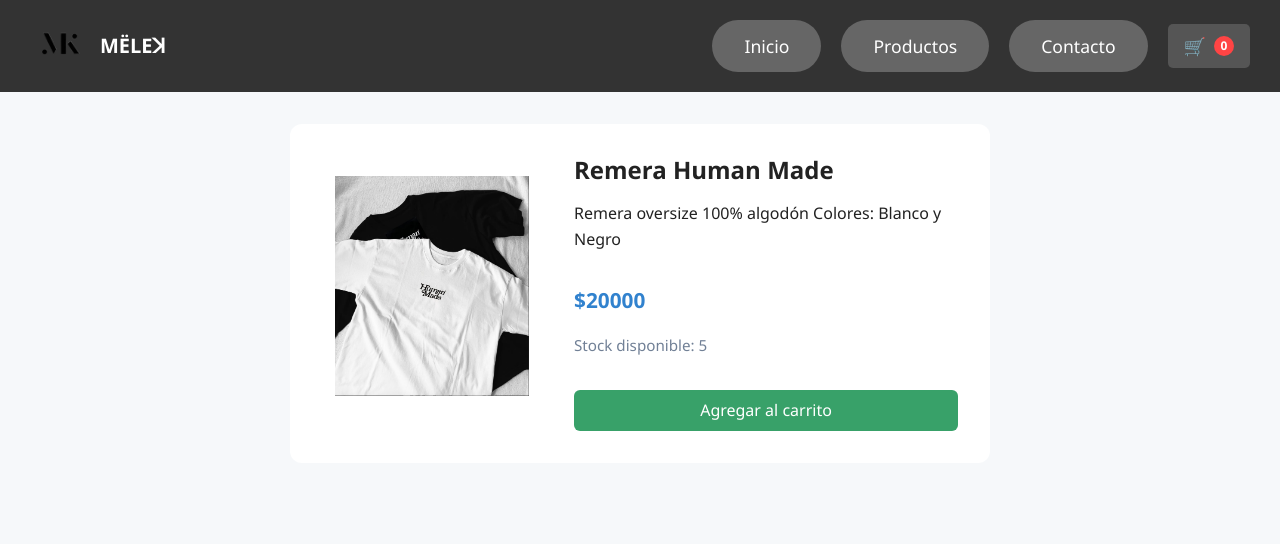
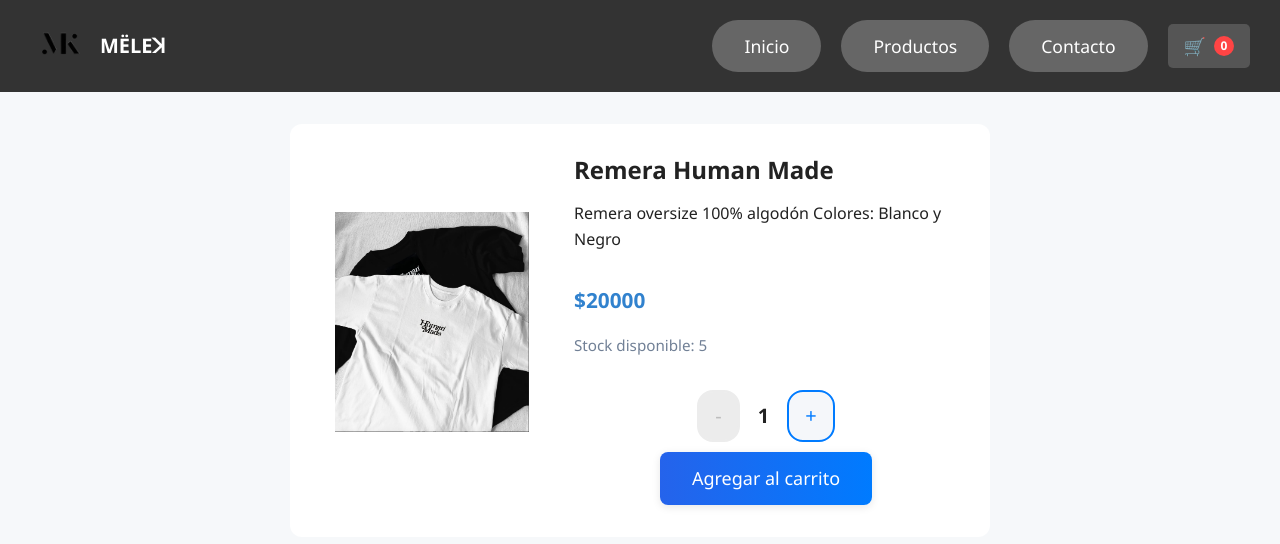
Before and after one commit to maticobo20/CreaTuLanding1-Cobo, a React (Vite) app: page /item/01 in a window 1280 px wide. Shown: the top 544 px of the page. Built offline with nearby package versions, Linux system fonts and the light colour scheme.

Commit message:
nuevo itemcount

```diff
--- a/src/App.css
+++ b/src/App.css
@@ -32,6 +32,7 @@
 	object-fit: contain;
 	margin-bottom: 0;
 }
+
 .item-detail-info {
 	flex: 1;
 	display: flex;
--- a/src/App.jsx
+++ b/src/App.jsx
@@ -1,24 +1,40 @@
-import React from 'react';
-import NavBar from './components/NavBar'
-import ItemListContainer from './components/ItemListContainer'
-import ItemDetailContainer from './components/ItemDetailContainer'
+import React, { useState } from 'react';
+import NavBar from './components/NavBar';
+import ItemListContainer from './components/ItemListContainer';
+import ItemDetailContainer from './components/ItemDetailContainer';
 import { BrowserRouter, Routes, Route } from 'react-router-dom';
-import './App.css'
+import './App.css';
 
 function App() {
+  const [cart, setCart] = useState([]);
+
+  const handleAddToCart = (item, quantity) => {
+    setCart(prevCart => {
+      const existing = prevCart.find(prod => prod.id === item.id);
+      if (existing) {
+        return prevCart.map(prod =>
+          prod.id === item.id ? { ...prod, quantity: prod.quantity + quantity } : prod
+        );
+      } else {
+        return [...prevCart, { ...item, quantity }];
+      }
+    });
+  };
+
+  const totalItems = cart.reduce((acc, prod) => acc + prod.quantity, 0);
+
   return (
     <BrowserRouter>
-      <NavBar />
+      <NavBar cantidad={totalItems} />
       <Routes>
         <Route path="/" element={
           <>
-            <ItemListContainer mensaje="¡MËLEꓘ Te da la bienvenida!" />
+            <ItemListContainer mensaje="¡MËLEꓘ Te da la bienvenida!" onAddToCart={handleAddToCart} />
           </>
         } />
-        <Route path="/productos" element={<ItemListContainer mensaje="¡MËLEꓘ!"/>} />
-        <Route path="/category/:id" element={<ItemListContainer mensaje="¡MËLEꓘ!"/>} />
-        <Route path="/category/:id" element={<ItemListContainer mensaje="¡MËLEꓘ!"/>} />
-        <Route path="/item/:id" element={<ItemDetailContainer />} />
+        <Route path="/productos" element={<ItemListContainer mensaje="¡MËLEꓘ!" onAddToCart={handleAddToCart} />} />
+        <Route path="/category/:id" element={<ItemListContainer mensaje="¡MËLEꓘ!" onAddToCart={handleAddToCart} />} />
+        <Route path="/item/:id" element={<ItemDetailContainer handleAddToCart={handleAddToCart} />} />
       </Routes>
     </BrowserRouter>
   );
--- a/src/components/Item.jsx
+++ b/src/components/Item.jsx
@@ -4,6 +4,10 @@
 
 
 const Item = ({ id, name, price, img, stock, onAddToCart }) => {
+    const handleBuy = () => {
+        const item = { id, name, price, img, stock };
+        if (onAddToCart) onAddToCart(item, 1);
+    };
     return (
         <div className="item-card">
             <img src={img} alt={name} className="product-image" />
@@ -11,7 +15,7 @@
             <p className="item-price">${price}</p>
             <p className="item-stock">Stock disponible: {stock}</p>
             <div className="item-btn-group">
-                <button className="item-btn comprar-btn" onClick={onAddToCart}>Comprar</button>
+                <button className="item-btn comprar-btn" onClick={handleBuy}>Comprar</button>
                 <Link to={`/item/${id}`} className="item-btn">Ver más</Link>
             </div>
         </div>
--- /dev/null
+++ b/src/components/ItemCount.jsx
@@ -0,0 +1,33 @@
+import React, { useState } from 'react';
+import '../css/ItemCount.css';
+
+const ItemCount = ({ initial = 1, stock = 10, onAdd }) => {
+  const [count, setCount] = useState(initial);
+
+  const handleDecrement = () => {
+    if (count > initial) setCount(count - 1);
+  };
+
+  const handleIncrement = () => {
+    if (count < stock) setCount(count + 1);
+  };
+
+  const handleAdd = () => {
+    if (onAdd) onAdd(count);
+  };
+
+  return (
+    <div className="item-count-container">
+      <div className="item-count-controls">
+        <button onClick={handleDecrement} disabled={count <= initial}>-</button>
+        <span>{count}</span>
+        <button onClick={handleIncrement} disabled={count >= stock}>+</button>
+      </div>
+      <button className="item-count-add" onClick={handleAdd} disabled={stock === 0}>
+        Agregar al carrito
+      </button>
+    </div>
+  );
+};
+
+export default ItemCount;
--- a/src/components/ItemDetail.jsx
+++ b/src/components/ItemDetail.jsx
@@ -1,7 +1,16 @@
-import React from 'react';
+import React, { useState } from 'react';
+import ItemCount from './ItemCount';
 
 
-const ItemDetail = ({ item }) => {
+const ItemDetail = ({ item, handleAddToCart }) => {
+  const [added, setAdded] = useState(false);
+
+  const onAdd = (quantity) => {
+    handleAddToCart(item, quantity);
+    setAdded(true);
+    setTimeout(() => setAdded(false), 2000);
+  };
+
   return (
     <div className="item-detail-horizontal">
       <img src={item.img} alt={item.name} className="item-detail-img" />
@@ -10,7 +19,12 @@
         <p>{item.description}</p>
         <span className="item-detail-price">${item.price}</span>
         <p className="item-stock">Stock disponible: {item.stock}</p>
-        <button className="add-cart-btn">Agregar al carrito</button>
+        <ItemCount stock={item.stock} initial={1} onAdd={onAdd} />
+        {added && (
+          <div className="add-confirmation">
+            ¡Producto agregado al carrito!
+          </div>
+        )}
       </div>
     </div>
   );
--- a/src/components/ItemDetailContainer.jsx
+++ b/src/components/ItemDetailContainer.jsx
@@ -3,7 +3,8 @@
 import { getItem } from "../mock/AsyncMock";
 import ItemDetail from "./ItemDetail";
 
-export const ItemDetailContainer = () => {
+
+export const ItemDetailContainer = ({ handleAddToCart }) => {
   const [item, setItem] = useState(null);
   const { id } = useParams();
 
@@ -17,7 +18,7 @@
     return <p>Cargando detalles del producto...</p>;
   }
 
-  return <ItemDetail item={item} />;
+  return <ItemDetail item={item} handleAddToCart={handleAddToCart} />;
 };
 
 export default ItemDetailContainer;
--- /dev/null
+++ b/src/css/ItemCount.css
@@ -0,0 +1,61 @@
+.item-count-container {
+  display: flex;
+  flex-direction: column;
+  align-items: center;
+  gap: 10px;
+}
+
+.item-count-controls {
+  display: flex;
+  align-items: center;
+  gap: 10px;
+}
+
+.item-count-controls button {
+  padding: 8px 16px;
+  font-size: 20px;
+  border: 2px solid #007bff;
+  background: #f5f7fa;
+  color: #007bff;
+  border-radius: 16px;
+  cursor: pointer;
+  transition: background 0.2s, color 0.2s;
+  box-shadow: none;
+}
+
+.item-count-controls button:disabled {
+  background: #ececec;
+  color: #bdbdbd;
+  border-color: #ececec;
+  cursor: not-allowed;
+}
+
+.item-count-controls span {
+  font-size: 20px;
+  font-weight: 600;
+  margin: 0 8px;
+  color: #222;
+}
+
+.item-count-add {
+  padding: 12px 32px;
+  background: linear-gradient(90deg, #2563eb 0%, #007bff 100%);
+  color: #fff;
+  border: none;
+  border-radius: 8px;
+  cursor: pointer;
+  font-size: 18px;
+  font-weight: 500;
+  box-shadow: 0 2px 8px rgba(0,0,0,0.10);
+  transition: background 0.2s, box-shadow 0.2s;
+}
+
+.item-count-add:hover:not(:disabled) {
+  background: linear-gradient(90deg, #1e40af 0%, #2563eb 100%);
+  box-shadow: 0 4px 16px rgba(0,0,0,0.13);
+}
+
+.item-count-add:disabled {
+  background-color: #ccc;
+  cursor: not-allowed;
+}
```
